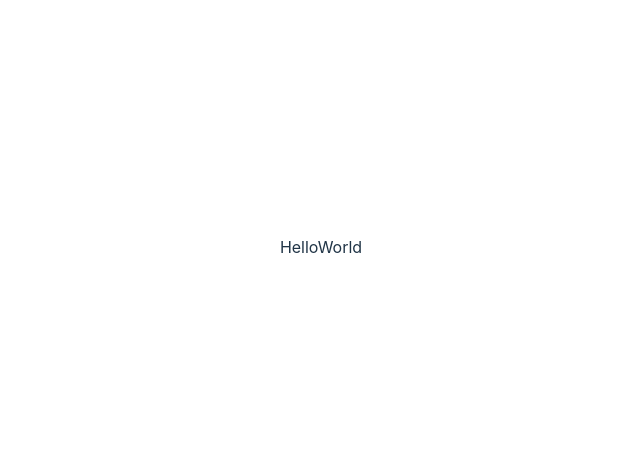
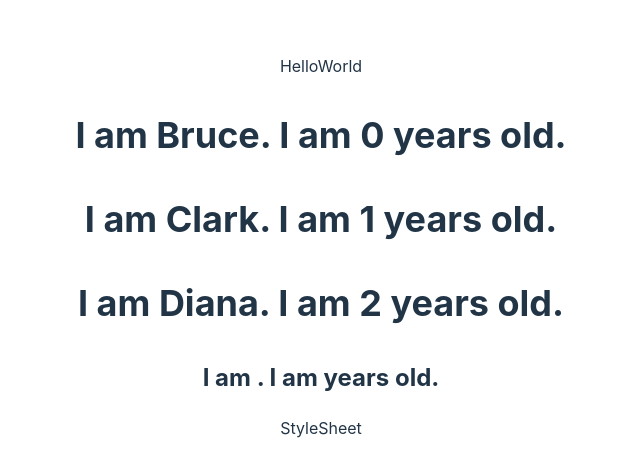
Before and after one commit to deepsikha-hutech/react-learning, a React (Vite) app: page / in a window 1280 px wide. Shown: the part 153-628 px from the top of the page, without its empty margins (319-959 px from the left). Built offline with nearby package versions, Linux system fonts and the light colour scheme.

Commit message:
oct-14 work

```diff
--- a/src/App.jsx
+++ b/src/App.jsx
@@ -1,6 +1,9 @@
 import { useState } from 'react';
 import './App.css'
 import HelloWorld from './components/HelloWorld'
+import NameList from './components/NameList';
+import Person from './components/Person';
+import StyleSheet from './components/StyleSheet';
 function App() {
   const [count, setCount] = useState(0)
 
@@ -9,6 +12,11 @@ function App() {
   return (
      <div>
       <HelloWorld/>
+      <NameList/>
+      <Person />
+      <StyleSheet/>
+
+
       </div>
 
   )
--- /dev/null
+++ b/src/components/NameList.jsx
@@ -0,0 +1,26 @@
+import React from "react";
+import Person from "./Person";
+
+function NameList() {
+  const NameList = ["Bruce", "Clark", "Diana"];
+  const persons = [];
+
+  // const nameList = NameList.map((name, index) => (
+  //   <h2 key={index}>
+  //     {index} {name}
+  //   </h2>
+  // ));
+  return (
+    <>
+      {NameList.map((name, index) => (
+        <h2 key={index}>
+          <div>
+            {<Person person={{ name: name, age: index }} age={index} />}
+          </div>
+        </h2>
+      ))}
+    </>
+  );
+}
+
+export default NameList;
--- /dev/null
+++ b/src/components/Person.jsx
@@ -0,0 +1,14 @@
+import React from "react";
+
+function Person({ person, key }) {
+  // alert(JSON.stringify(person));
+  return (
+    <div>
+      <h2 key={key}>
+        I am {person?.name}. I am {person?.age} years old.
+      </h2>
+    </div>
+  );
+}
+
+export default Person;
--- /dev/null
+++ b/src/components/StyleSheet.jsx
@@ -0,0 +1,9 @@
+import React from 'react'
+
+function StyleSheet() {
+  return (
+    <div>StyleSheet</div>
+  )
+}
+
+export default StyleSheet
```
Also changed, not shown: src/components/myStyles.css (added).
